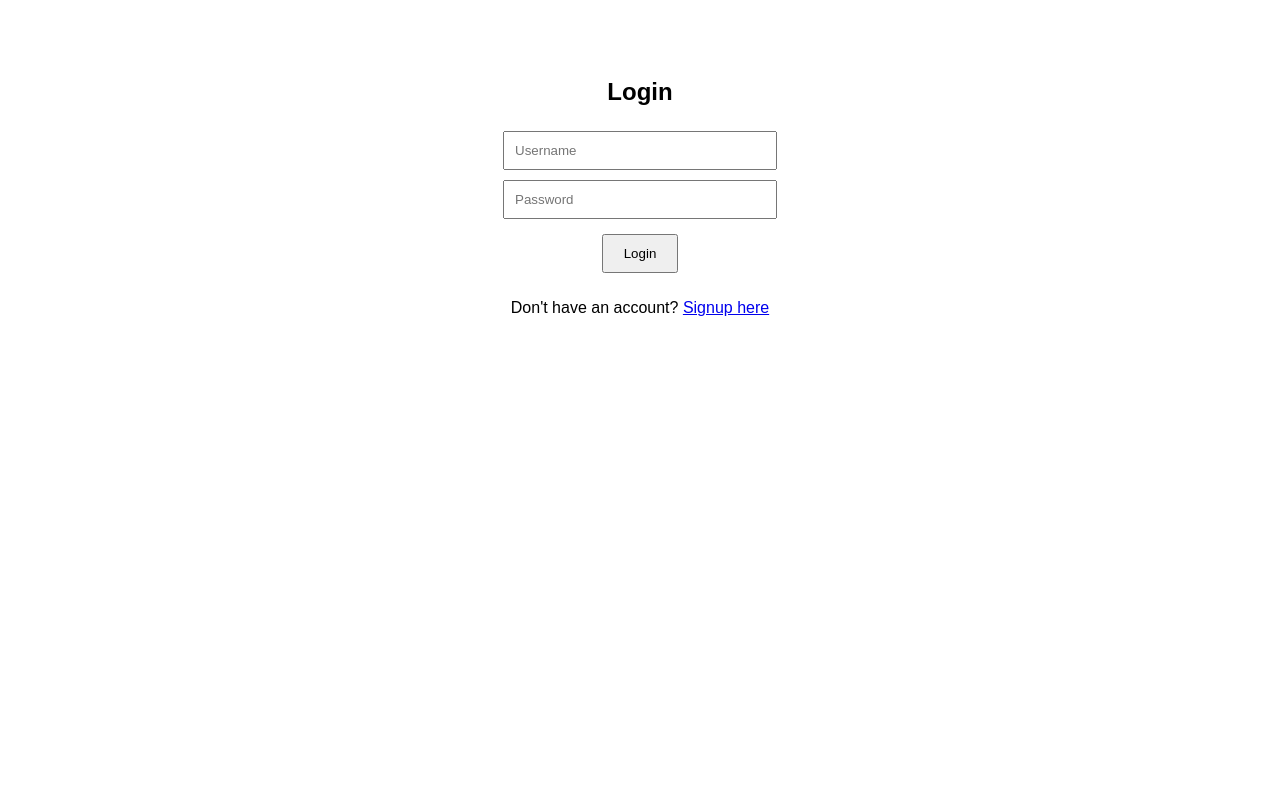
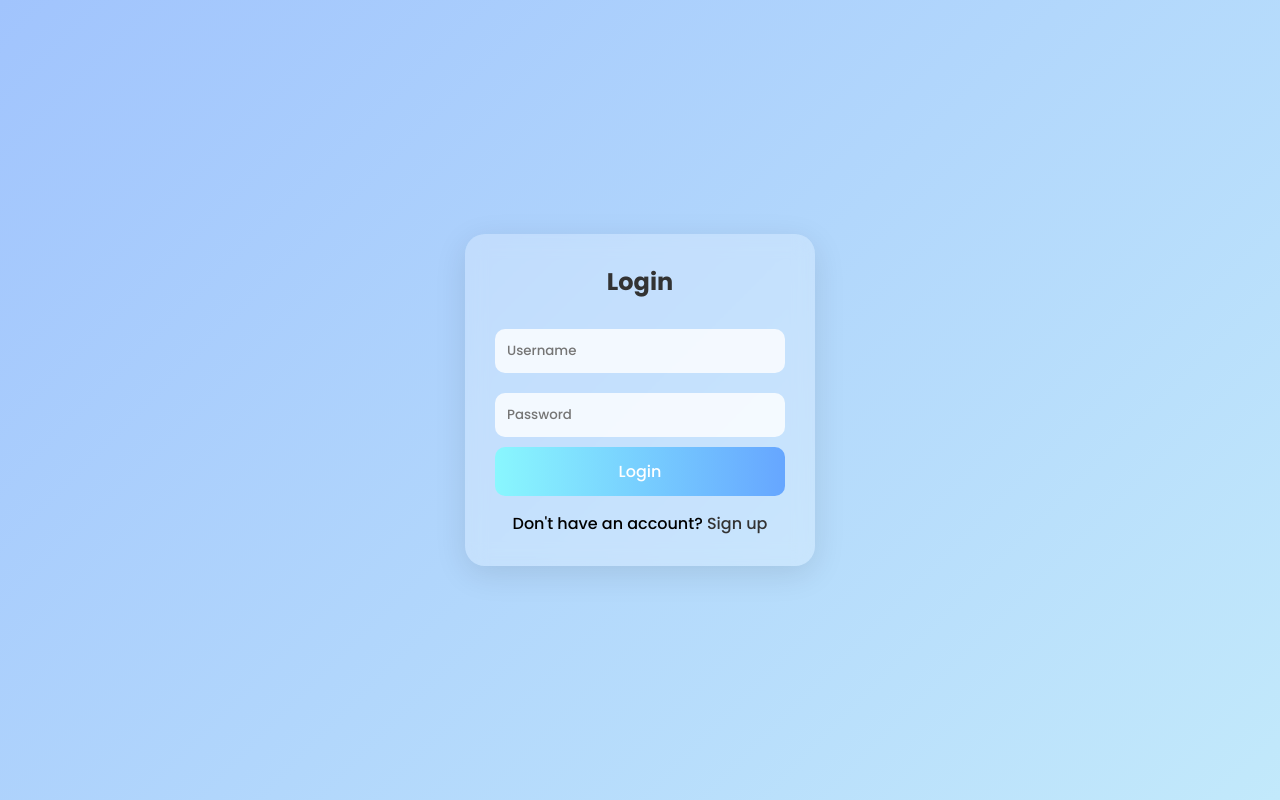
Before and after one commit to smit9327048998-dev/auth-system, a website: page public/index.html in a window 1280 px wide. Drawn offline with Linux system fonts and the light colour scheme.

Commit message:
Update index.html

```diff
--- a/public/index.html
+++ b/public/index.html
@@ -1,21 +1,20 @@
 <!DOCTYPE html>
-<html>
+<html lang="en">
 <head>
-    <title>Login</title>
-    <style>
-        body { font-family: Arial; text-align: center; padding: 50px; }
-        input { padding: 10px; margin: 5px; width: 250px; }
-        button { padding: 10px 20px; margin: 10px; cursor: pointer; }
-    </style>
+  <meta charset="UTF-8">
+  <meta name="viewport" content="width=device-width, initial-scale=1.0">
+  <title>Login</title>
+  <link rel="stylesheet" href="style.css">
 </head>
 <body>
+  <div class="container">
     <h2>Login</h2>
-    <form id="loginForm">
-        <input type="text" placeholder="Username" name="username" required><br>
-        <input type="password" placeholder="Password" name="password" required><br>
-        <button type="submit">Login</button>
+    <form action="/login" method="POST">
+      <input type="text" name="username" placeholder="Username" required>
+      <input type="password" name="password" placeholder="Password" required>
+      <button type="submit">Login</button>
     </form>
-
-    <p>Don't have an account? <a href="/signup">Signup here</a></p>
+    <p>Don't have an account? <a href="signup.html">Sign up</a></p>
+  </div>
 </body>
 </html>
```
